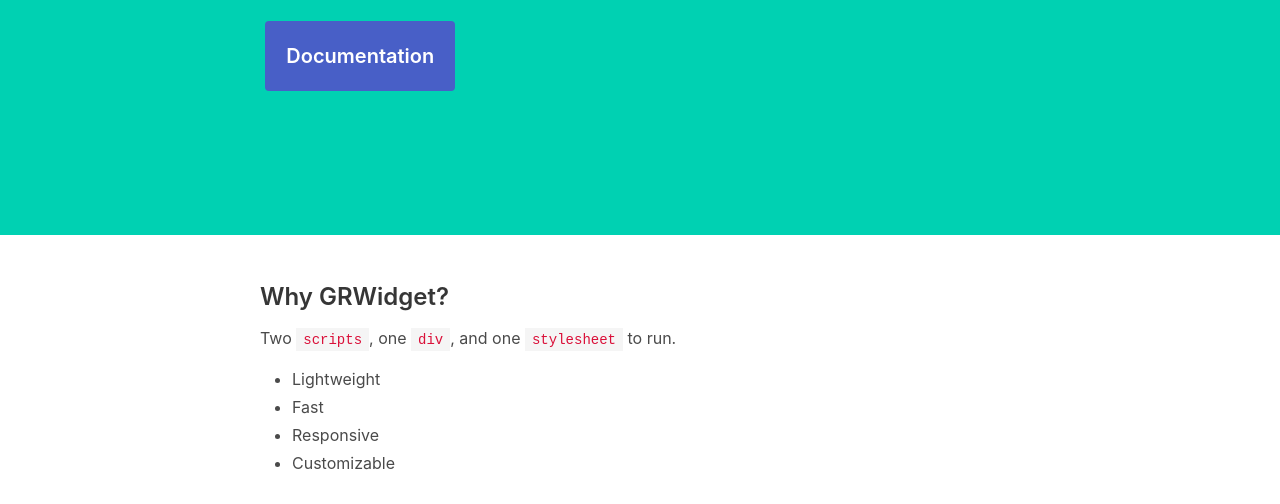
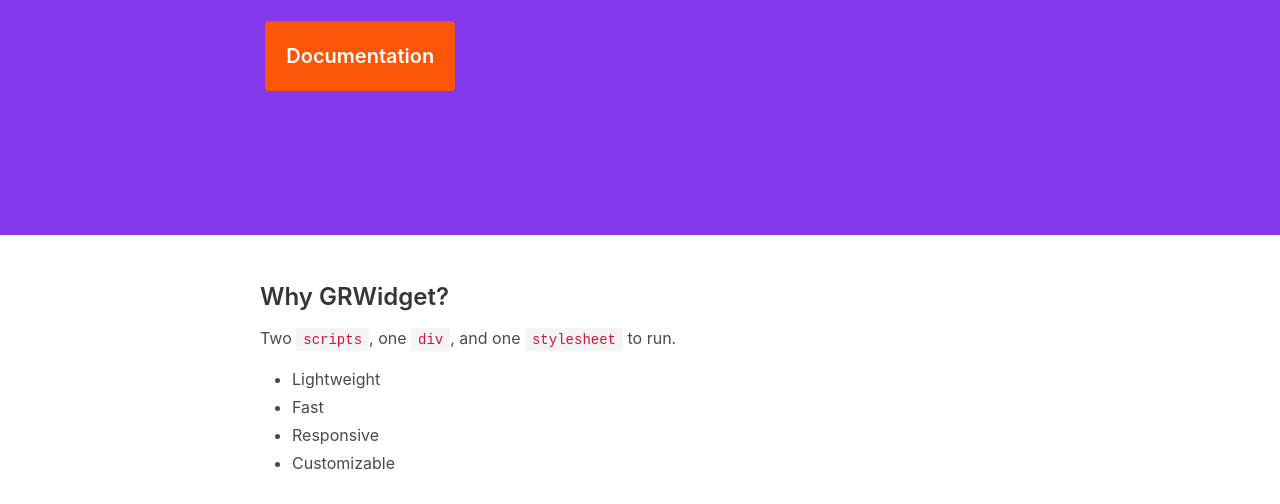
Before and after one commit to dedaredevil/GRWidget, a website: page index.html in a window 1280 px wide. Shown: the part 276-780 px from the top of the page. Drawn offline with Linux system fonts and the light colour scheme; some packages are replaced by stand-ins of ours.

Commit message:
Update demo site colors

```diff
--- a/sass/mystyles.scss
+++ b/sass/mystyles.scss
@@ -1,19 +1,16 @@
 @charset "utf-8";
 
 // Brand colors
-$white: #ebedf0;
-$grey: #20232a;
-$black: #121212;
-$purple: #8b9dff;
+$purple: #8338EC;
+$orange: #FB5607;
+$yellow: #FFBE0B;
 
 // Update Bulma's global variables
-$primary: $grey;
-$link: $purple;
-$text: $white;
-$code-background: #20232a;
+$primary: $purple;
 
 // Update some of Bulma's component variables
-$body-background-color: $black;
+$link: $orange;
+$success: $purple;
 
 // Import Bulma
 @import "../node_modules/bulma/bulma.sass";
```
Also changed, not shown: css/mystyles.css, 1 other file.
